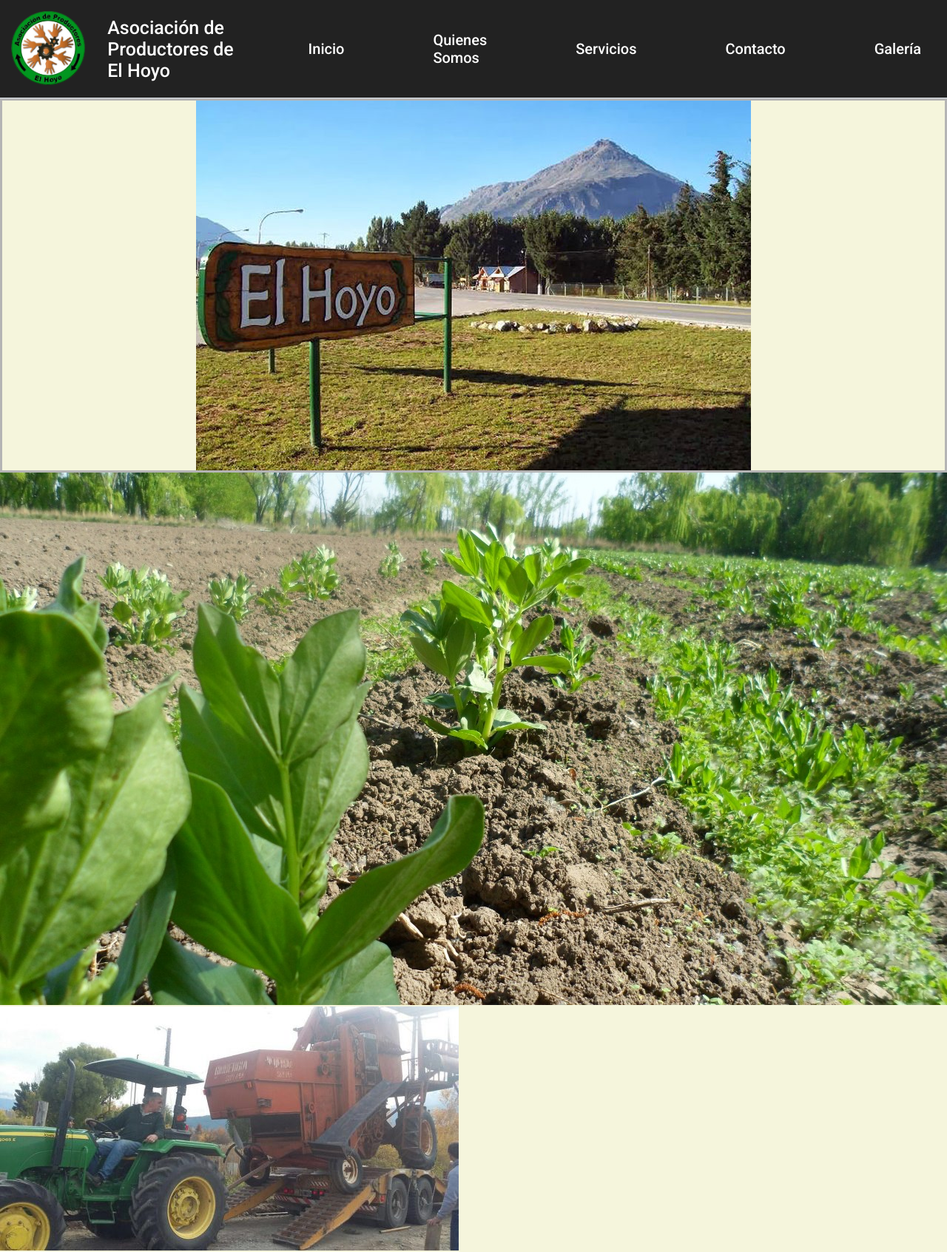
After one commit to karibari70/Asociacion_Productores, a PHP site: page /Galeria.php in a window 1280 px wide. The commit adds this page. Shown: the whole page at 74% size. Run offline with PHP 8.4, Linux system fonts and the light colour scheme.

Commit message:
Modficación de la Navbar

```diff
--- /dev/null
+++ b/Galeria.php
@@ -0,0 +1,21 @@
+<!DOCTYPE html>
+<html lang="en">
+<head>
+    <meta charset="UTF-8">
+    <meta name="viewport" content="width=device-width, initial-scale=1.0">
+    <link rel="stylesheet" href="estilos.css">
+    <title>Galeria</title>
+</head>
+<body>
+    <?php require 'navbar.php' ?>
+    <div class="img1">
+        <img src="media/Cartel_el_Hoyo-Galería.jpg" alt="Cartel_ElHoyo">
+    </div>
+    <div>
+        <img src="media/Cultivos-Galería.jpeg" alt="Cultivos">
+    </div>
+    <div>
+        <img src="media/Maquinaria-Galería.jpg" alt="">
+    </div>
+</body>
+</html>
--- a/navbar.php
+++ b/navbar.php
@@ -26,6 +26,12 @@
         </li>
         <li class="nav-item">
           <a href="servicios.php" class="nav-link">Servicios</a>
+        </li>
+        <li class="nav-item">
+          <a href="Contacto.php" class="nav-link">Contacto</a>
+        </li>
+        <li class="nav-item">
+          <a href="Galeria.php" class="nav-link">Galería</a>
         </li>
       </ul>
       <div class="hamburger">
```
Also changed, not shown: Media/Cartel_el_Hoyo-Galería.jpg (added), Media/Cultivos-Galería.jpeg (added), Media/Maquinaria-Galería.jpg (added).
